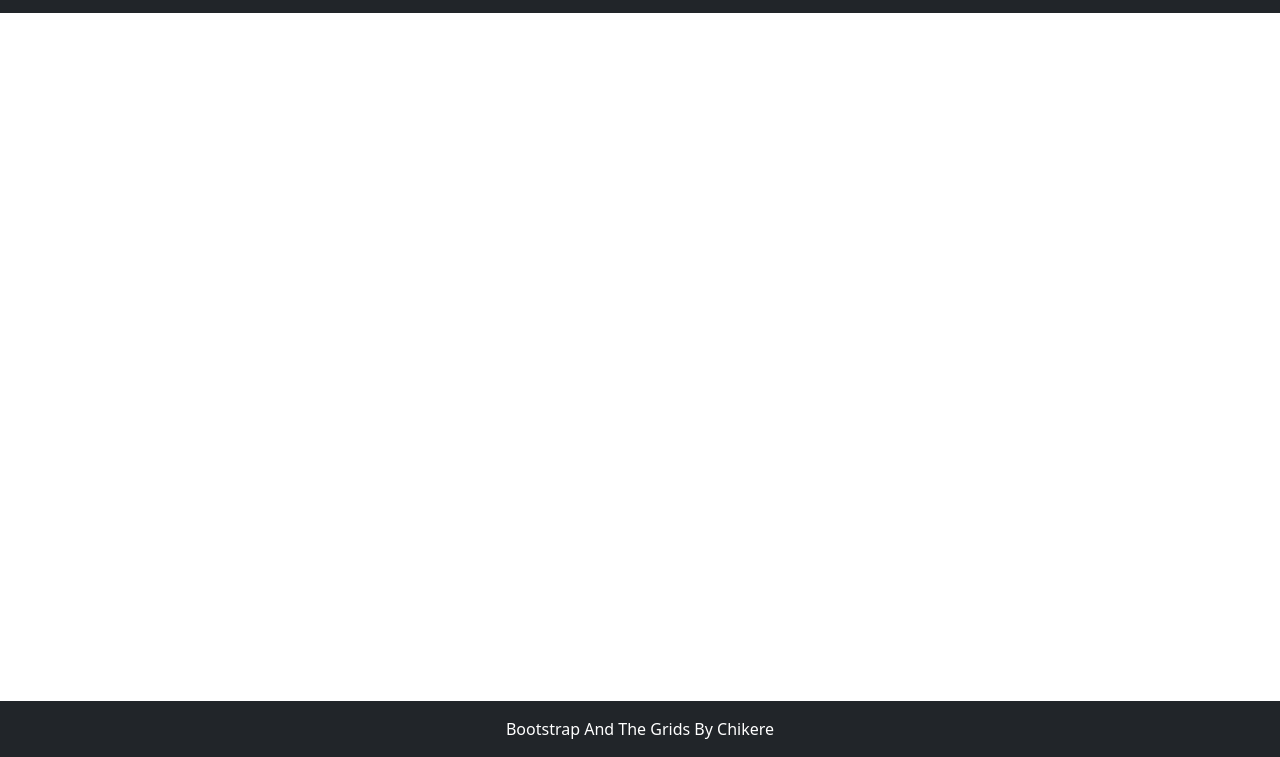
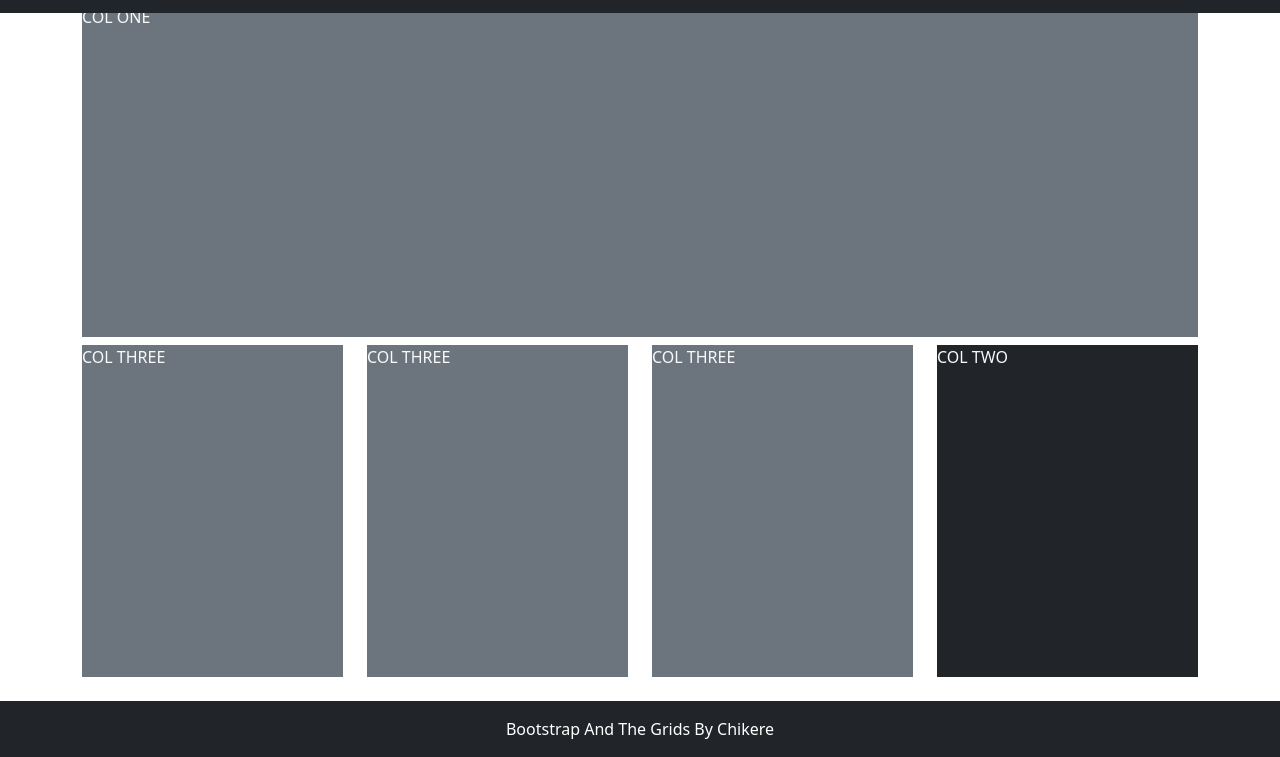
Before and after one commit to c-eze/BootstrapAndTheGrids, a plain HTML site: page Grid9.html in a window 1280 px wide. Shown: the part 43-800 px from the top of the page. Drawn offline with nearby package versions, Linux system fonts and the light colour scheme.

Commit message:
Update Grid 9

```diff
--- a/Grid9.html
+++ b/Grid9.html
@@ -62,9 +62,35 @@
 </nav>
 
     <main class="flex-shrink-0">
-       <div class="container">
-
-       </div>
+        <div class="container-lg h-100 minHeight">
+            <div class="row h-100 gy-2 row-cols-1 row-cols-md-2">
+                <div class="col col-md-12">
+                    <div class="bg-secondary text-light h-100">
+                        COL ONE
+                    </div>
+                </div>
+                <div class="col-6 col-md-3 order-last">
+                    <div class="bg-dark text-light h-100">
+                        COL TWO
+                    </div>
+                </div>
+                <div class="col-6 col-md-3">
+                    <div class="bg-secondary text-light h-100">
+                        COL THREE
+                    </div>
+                </div>
+                <div class="col-6 col-md-3">
+                    <div class="bg-secondary text-light h-100">
+                        COL THREE
+                    </div>
+                </div>
+                <div class="col-6 col-md-3">
+                    <div class="bg-secondary text-light h-100">
+                        COL THREE
+                    </div>
+                </div>
+            </div>
+           </div>
     </main>
     <footer class="footer mt-auto py-3 bg-dark sticky-footer">
         <div class="container-fluid text-center">
--- a/css/site.css
+++ b/css/site.css
@@ -28,4 +28,5 @@ body > main {
 }
 .minHeight{
     min-height: 80vh;
+    margin-top: 3em;
 }
```
